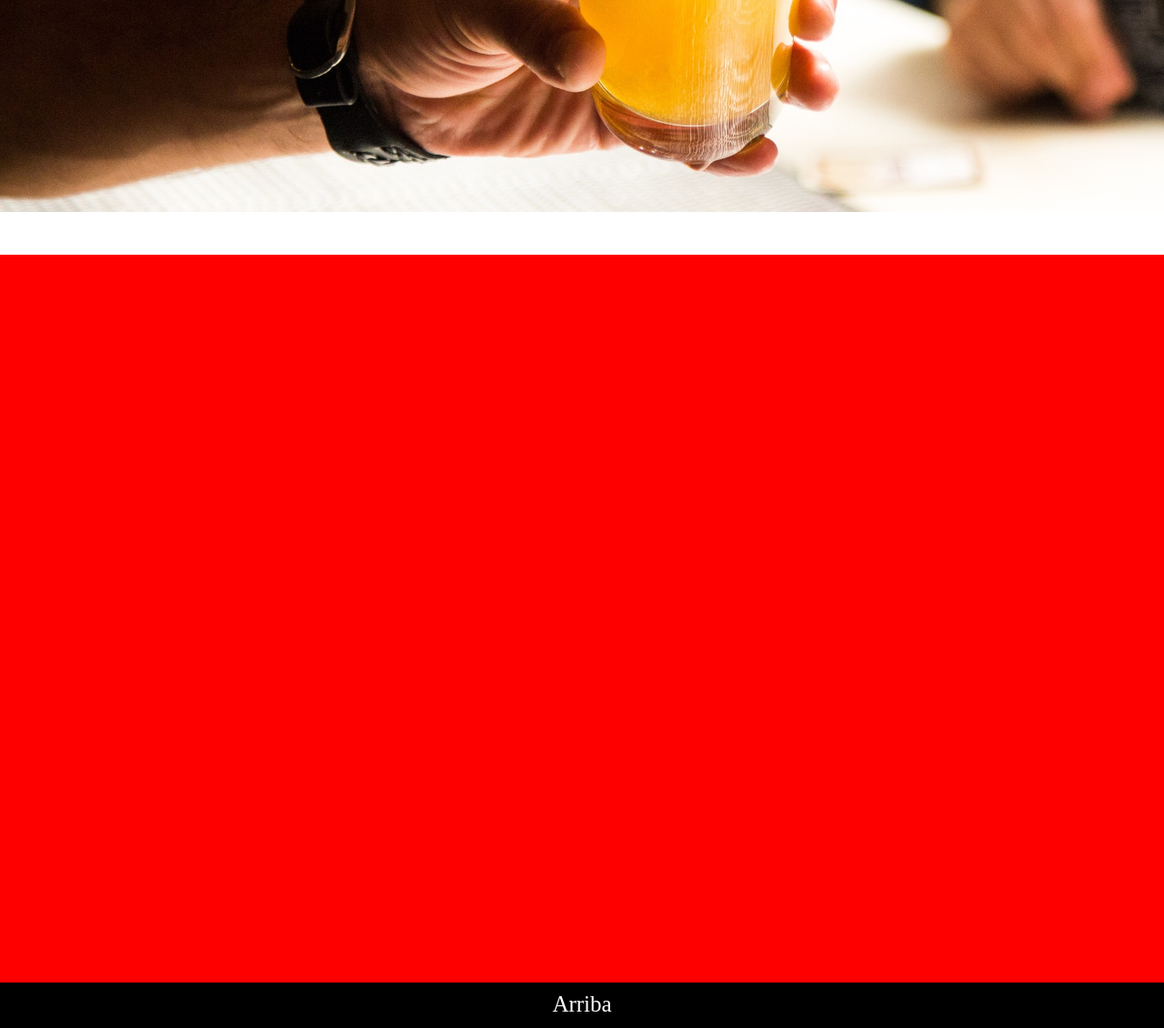
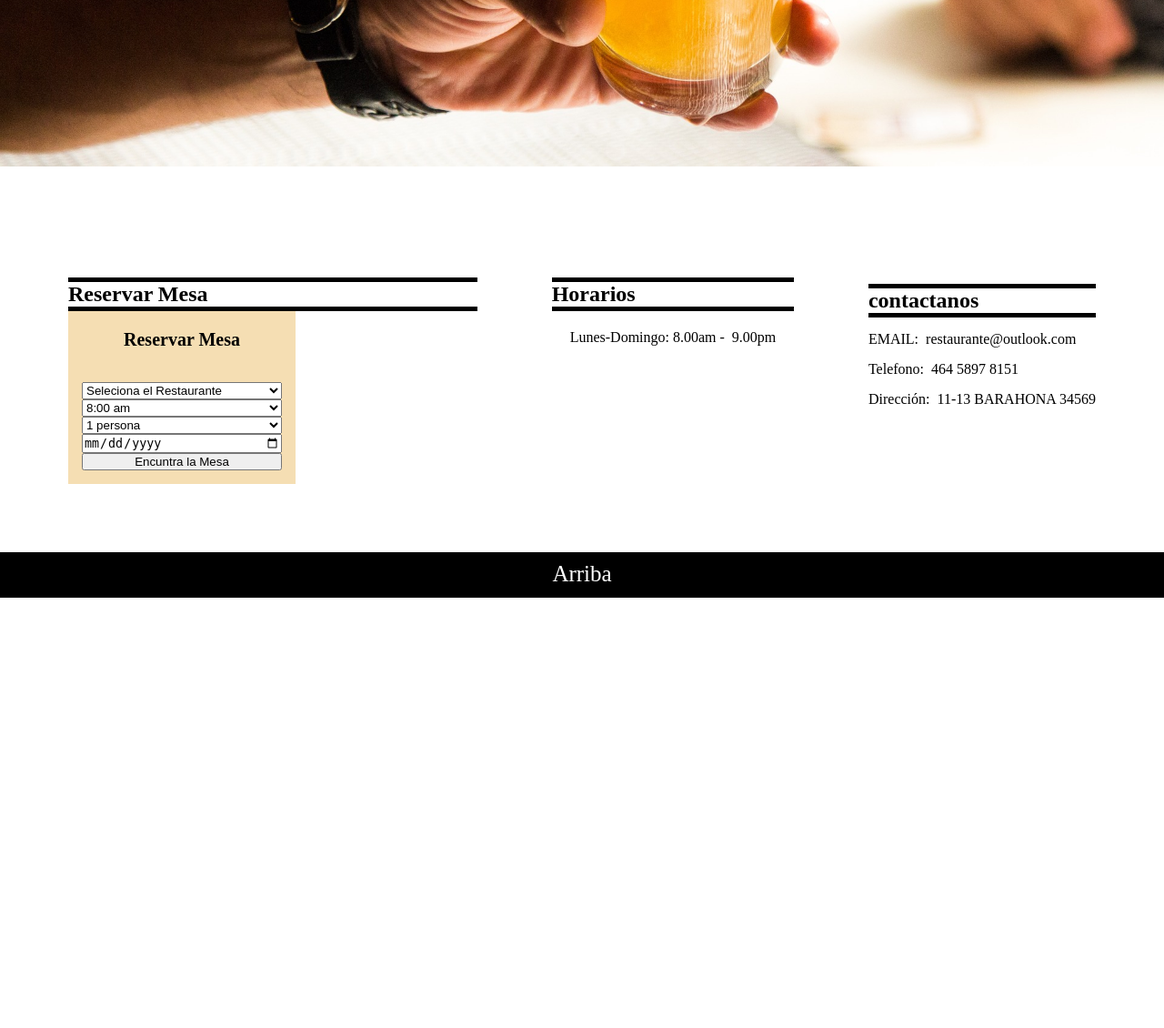
Before and after one commit to DyslexicDark/restaurante, a PHP site: page / in a window 1280 px wide. Shown: the part 2120-3250 px from the top of the page at 91% size. After the commit the page ends 2777 px from the top, so only its background shows below. Run offline with PHP 8.4, Linux system fonts and the light colour scheme.

Commit message:
Pagina principal terminada

```diff
--- a/Css/style.css
+++ b/Css/style.css
@@ -4,10 +4,9 @@
 }
 
 body{
-    /* height:500vh; */
+    height:auto;
     display: flex;
     flex-flow: wrap;
-    align-content: flex-start;
 }
 
 
@@ -70,7 +69,7 @@ body{
 }
 
 .letterbox{
-  padding: 100px;
+  padding: 75px;
   height: 50vh;
   display: flex;
   justify-content: center;
@@ -125,9 +124,59 @@ body{
 
 
 .row{
-    background: red;
-    height: 100vh;
+    padding:75px;
+    height: auto;
     width: 100%;
+    display: flex;
+    flex-flow: row nowrap;
+    justify-content: space-between;
+
+}
+
+h2::before,
+h2::after {
+content: '';
+display: block;
+width: 100%;
+height: 5px;
+background-color:currentColor;
+}
+
+.row-container-left{
+    width: 450px;
+}
+
+.container-table{
+    background: wheat;
+    width: 250px;
+    display: flex;
+    flex-flow:column nowrap;
+}
+.container-table h4{
+ padding: 20px;
+ font-size: 20px;
+ text-align: center;
+}
+.select{
+    display: flex;
+    flex-flow: column nowrap;
+    padding: 15px;
+    border-radius: .25em;
+}
+
+.button{
+    cursor: pointer;
+}
+
+.row-container-center p{
+    padding: 20px;
+}
+
+.row-container-right {
+    height: 150px;
+    display: flex;
+    flex-flow: column nowrap;
+    justify-content: space-around;
 }
 
 .top{
--- a/index.html
+++ b/index.html
@@ -48,7 +48,56 @@
      </div>
      <script src="./js/app.js"></script>
      <div class="row">
-
+        <div class="row-container-left">
+            <h2>Reservar Mesa</h2>
+            <div class="container-table">
+                <h4>Reservar Mesa</h4>
+                <div class="select">
+                    <select name="format" class="format">
+                        <option selected disabled>Seleciona el Restaurante</option>
+                        <option value="El Rayo">El Rayo</option>
+                        <option value="La Herradura"> La Herradura</option>
+                        <option value="Restaurante">Restaurante</option>
+                    </select>
+                    <select name="" class="format">
+                        <option  value="">8:00 am</option>
+                        <option  value="">9:00 am</option>
+                        <option  value="">10:00 am</option>
+                        <option  value="">11:00 am</option>
+                        <option  value="">12:00 pm</option>
+                        <option  value="">1:00 pm</option>
+                        <option  value="">2:00 pm</option>
+                        <option  value="">3:00 pm</option>
+                        <option  value="">4:00 pm</option>
+                        <option  value="">5:00 pm</option>
+                        <option  value="">6:00 pm</option>
+                        <option  value="">7:00 pm</option>
+                        <option  value="">8:00 pm</option>
+                        <option  value="">9:00 pm</option>
+                    </select>
+                    <select name="" class="format">
+                       <option value="">1 persona</option>
+                       <option value="">2 personas</option>
+                       <option value="">4 personas</option>
+                       <option value="">6 personas</option>
+                       <option value="">8 personas</option>
+                       <option value="">10 personas</option>
+                    </select>
+                    <input type="date" name="" id="">
+                    <button class="button">Encuntra la Mesa</button>
+                </div>
+            </div>
+        </div>
+        <div class="row-container-center">
+            <h2>Horarios</h2>
+            <p>Lunes-Domingo:&nbsp;8.00am&nbsp;-&nbsp; 9.00pm</p>
+        </div>
+        <div class="row-container-right">
+            <h2>contactanos</h2>
+            <p>EMAIL:&nbsp; restaurante@outlook.com</p>
+            <p>Telefono:&nbsp; 464 5897 8151</p>
+            <p>Dirección:&nbsp; 11-13  BARAHONA 34569</p>
+        </div>
      </div>
      <a href="#" class="top">
        <p>Arriba</p>
```
